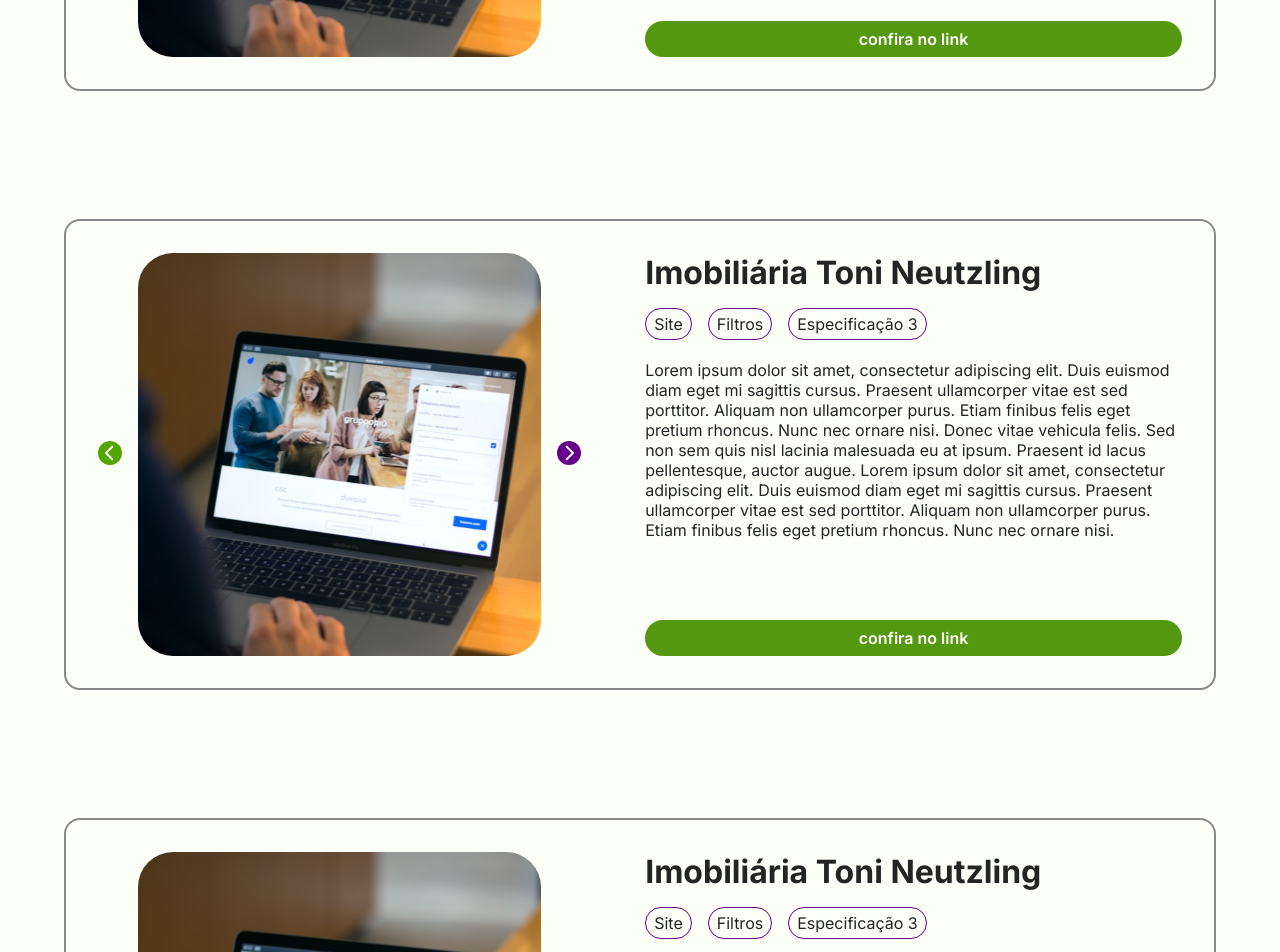
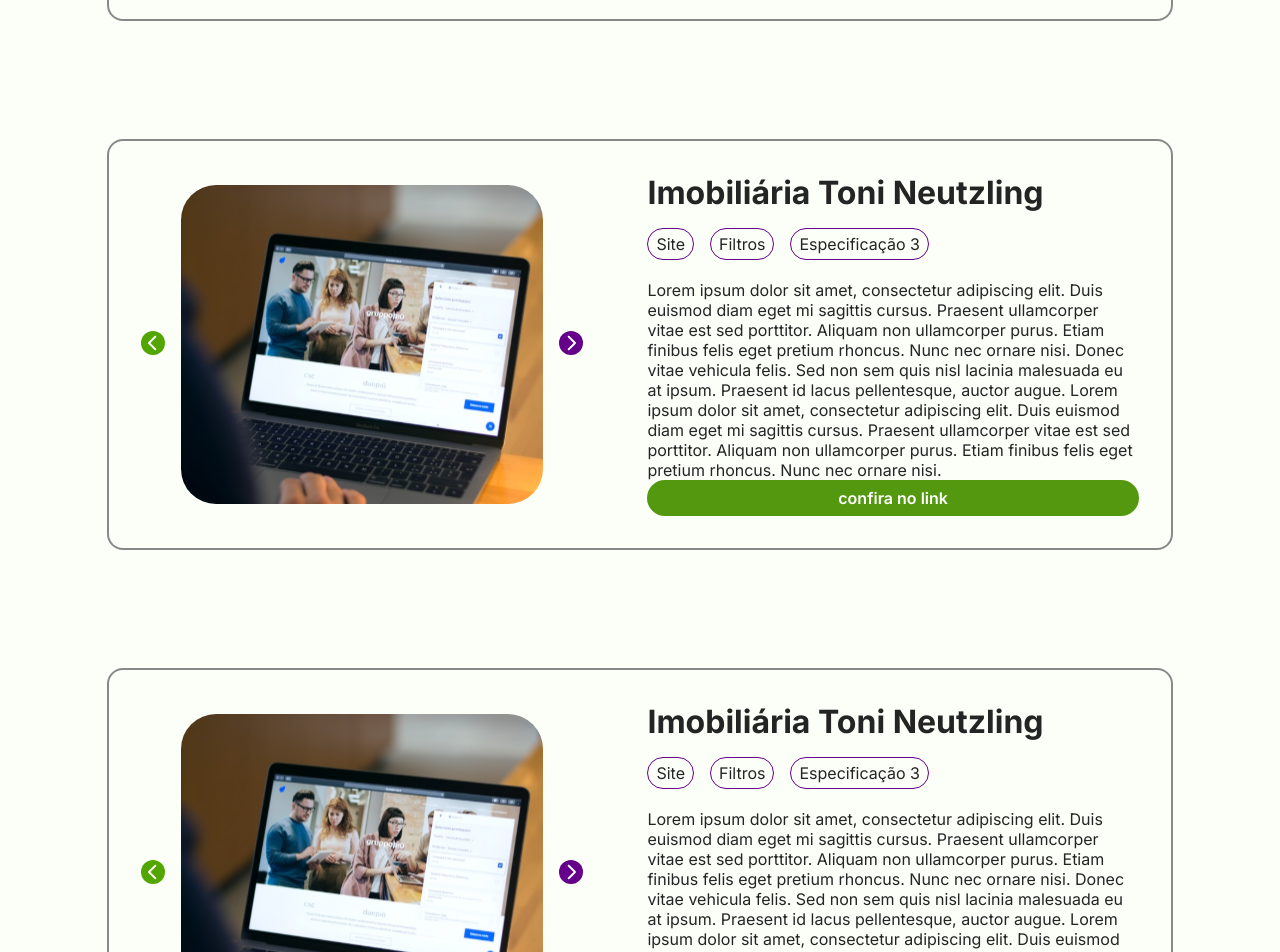
Before and after one commit to Brendler17/hut8, a React (Vite) app in the folder frontend/: page /projects in a window 1280 px wide. Shown: the part 980-1932 px from the top of the page. Built offline with nearby package versions, Linux system fonts and the light colour scheme.

Commit message:
modificações no componente projetos

```diff
--- a/frontend/src/components/CarouselProjects/index.module.css
+++ b/frontend/src/components/CarouselProjects/index.module.css
@@ -29,7 +29,7 @@
 .image {
   width: 100%;
   flex: 1;
-  aspect-ratio: 2 / 2;
+  aspect-ratio: 2.5 / 2.2;
   overflow: hidden;
   border-radius: 35px;
 }
--- a/frontend/src/components/CarouselProjects/index.tsx
+++ b/frontend/src/components/CarouselProjects/index.tsx
@@ -1,7 +1,4 @@
 import { useState } from 'react';
-import projectImage1 from '../../assets/projects/project1.svg';
-import projectImage2 from '../../assets/projects/project2.svg';
-import projectImage3 from '../../assets/projects/project3.svg';
 import passarIcon from '../../assets/passar.svg';
 import voltarIcon from '../../assets/voltar.svg';
 import styles from './index.module.css';
@@ -10,25 +7,23 @@ interface CarouselProjectsProps {
   title: string;
   text: string;
   link: string;
+  link1?: string;
+  link2?: string;
+  link3?: string;
+  images: string[];
 }
 
-export function CarouselProjects({ title, text, link,link1,link2,link3 }: CarouselProjectsProps) {
-
-  const projects = [
-    { image: projectImage1 },
-    { image: projectImage2 },
-    { image: projectImage3 }
-  ];
+export function CarouselProjects({ title, text, link, link1, link2, link3, images }: CarouselProjectsProps) {
 
   const [currentIndex, setCurrentIndex] = useState(0);
 
   function nextImage() {
-    setCurrentIndex((prev) => (prev + 1) % projects.length);
+    setCurrentIndex((prev) => (prev + 1) % images.length);
   }
 
   function prevImage() {
     setCurrentIndex((prev) =>
-      prev === 0 ? projects.length - 1 : prev - 1
+      prev === 0 ? images.length - 1 : prev - 1
     );
   }
 
@@ -41,7 +36,7 @@ export function CarouselProjects({ title, text, link,link1,link2,link3 }: Carous
       </button>
 
       <div className={styles.image}>
-        <img src={projects[currentIndex].image} alt="imagem-do-projeto" />
+        <img src={images[currentIndex]} alt="imagem-do-projeto" />
       </div>
 
       <button className={styles.carouselButton} onClick={nextImage}>
--- a/frontend/src/pages/projects/index.tsx
+++ b/frontend/src/pages/projects/index.tsx
@@ -4,8 +4,13 @@ import { CarouselProjects } from '../../components/CarouselProjects';
 
 import homestyles from '../Home/styles.module.css';
 import styles from './styles.module.css';
+import projectImage1 from '../../assets/projects/project1.svg';
+import projectImage2 from '../../assets/projects/project2.svg';
+import projectImage3 from '../../assets/projects/project3.svg';
 
 export function Projects() {
+  const defaultImages = [projectImage1, projectImage2, projectImage3];
+
   return (
     <div className={homestyles.page}>
       <div className={homestyles.container}>
@@ -15,8 +20,6 @@ export function Projects() {
           title="Projetos desenvolvidos aqui!"
           text="Pessoas que confiaram na Hut8 e tiveram sua presença digital renovada"
         />
-      </div>
-
 
        <CarouselProjects
          title="Imobiliária Toni Neutzling"
@@ -25,6 +28,7 @@ export function Projects() {
          link1="#"
          link2="#"
          link3="#"
+         images={defaultImages}
        />
       <CarouselProjects
          title="Imobiliária Toni Neutzling"
@@ -33,6 +37,7 @@ export function Projects() {
          link1="#"
          link2="#"
          link3="#"
+         images={defaultImages}
        />
 
        <CarouselProjects
@@ -42,7 +47,9 @@ export function Projects() {
          link1="#"
          link2="#"
          link3="#"
+         images={defaultImages}
        />
+      </div>
     </div>
   );
 }
```
